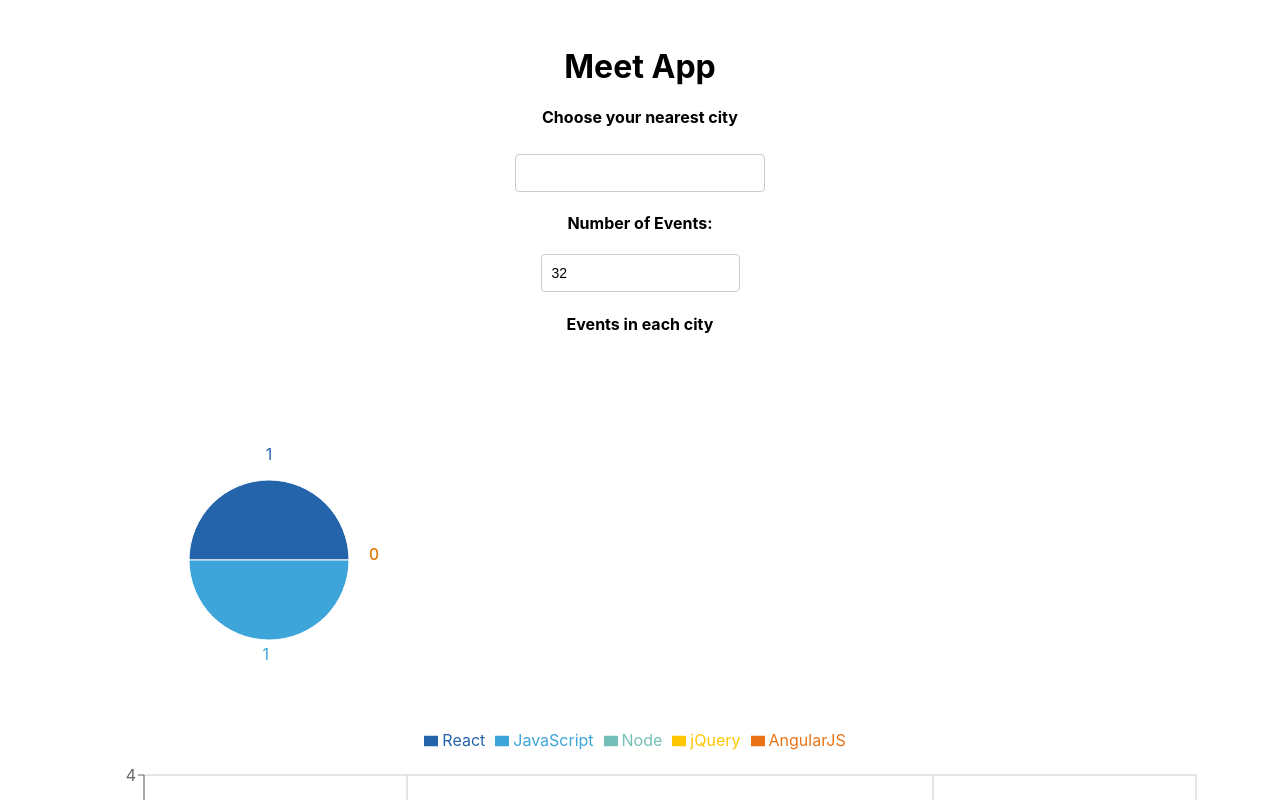
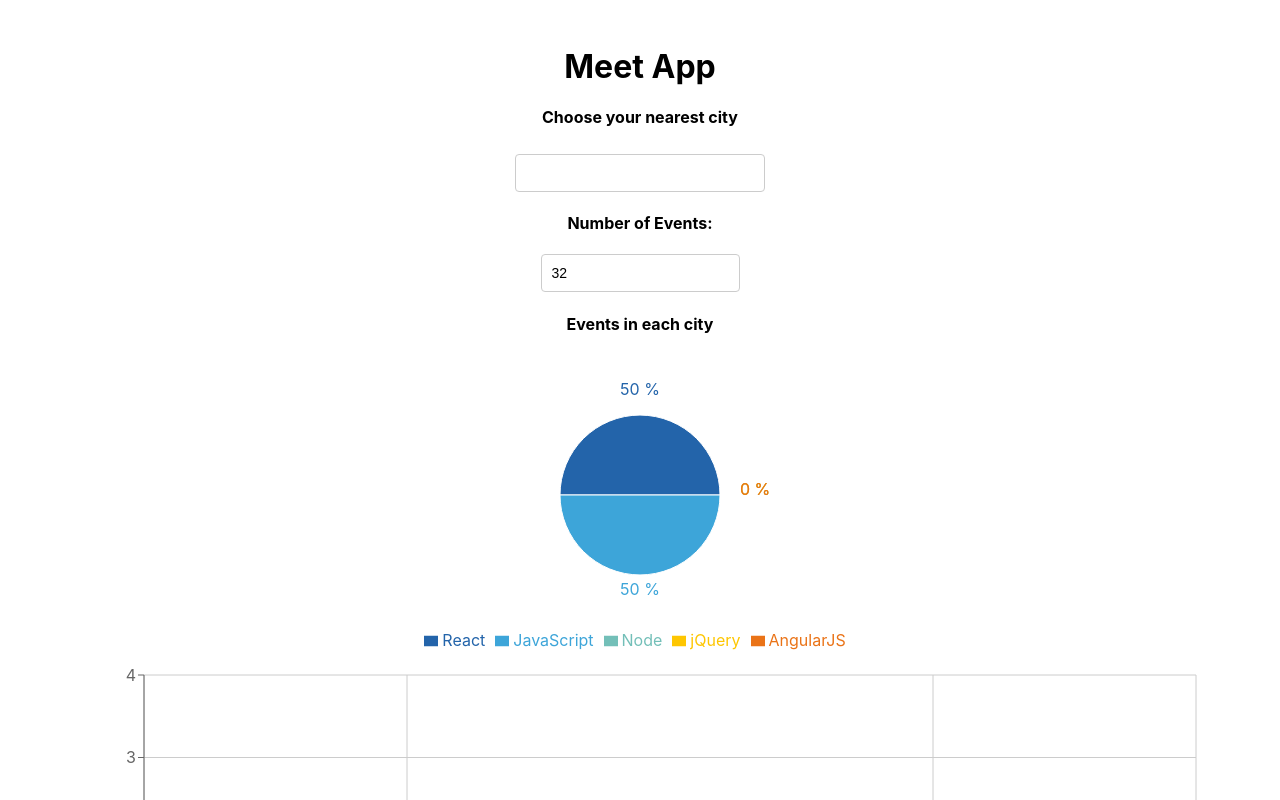
Before and after one commit to theo-githu/Meet, a React (Create React App) app: page / in a window 1280 px wide. Shown: the top 800 px of the page. Built offline with nearby package versions, Linux system fonts and the light colour scheme.

Commit message:
Update EventGenre.js

```diff
--- a/src/EventGenre.js
+++ b/src/EventGenre.js
@@ -4,36 +4,39 @@ import { PieChart, Pie, Cell, ResponsiveContainer, Legend, Tooltip } from 'recha
 const EventGenre = ({ events }) => {
     const [data, setData] = useState([]);
 
+    const colors = ['#2364aa', '#3da5d9', '#73bfb8', '#fec601', '#ea7317'];
+
+    useEffect(() => {
+        setData(getData());
+    }, [events]);
+
     const getData = () => {
         const genres = ['React', 'JavaScript', 'Node', 'jQuery', 'AngularJS'];
-        const data = genres.map((genre) => {
-            const value = events.filter((ev) => ev.summary.indexOf(genre) >= 0).length;
-            return { name: genre, value };
+
+        const data = genres.map((genre, index) => {
+            const value = events.filter(({ summary }) => summary.split(" ").includes(genre)).length;
+            return { name: genre, value, fill: colors[index] };
         });
         return data;
     };
 
-    useEffect(() => { setData(() => getData()); }, [events]);
 
-    const colors = ['#2364aa', '#3da5d9', '#73bfb8', '#fec601', '#ea7317'];
 
     return (
-        <ResponsiveContainer height={400}>
+        <ResponsiveContainer height={300}>
           <PieChart width={400} height={400}>
             <Tooltip />
-            <Legend verticalAlign="bottom" />
+            <Legend verticalAlign="bottom" layout="horizontal"  formatter={(value, entry, index) => <span style={{ color: entry.color }}>{entry.payload.name}</span>} />
             <Pie
-              data={data}
-              cx={200}
-              cy={200}
-              labelLine={false}
-              label={true}
-              outerRadius={80}
-              fill="#8884d8"
-              dataKey="value"
+                data={data}
+                dataKey="value"
+                nameKey="name"
+                labelLine={false}
+                outerRadius={80}
+                label={({ percent }) => `${(percent * 100).toFixed(0)} %`}
             >
               {data.map((entry, index) => (
-                <Cell key={`cell-${index}`} fill={colors[index % colors.length]} />
+                <Cell key={`cell-${index}`} fill={entry.fill} />
               ))}
             </Pie>
           </PieChart>
```
